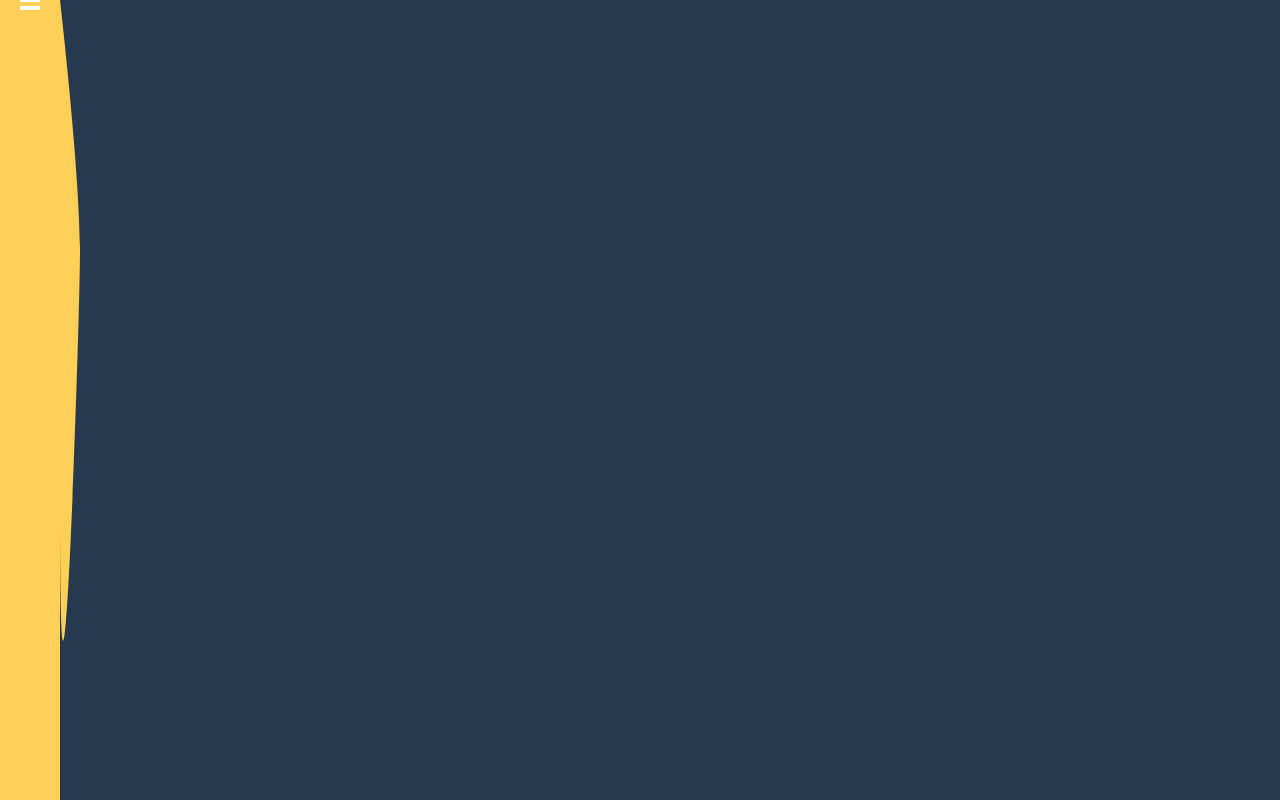
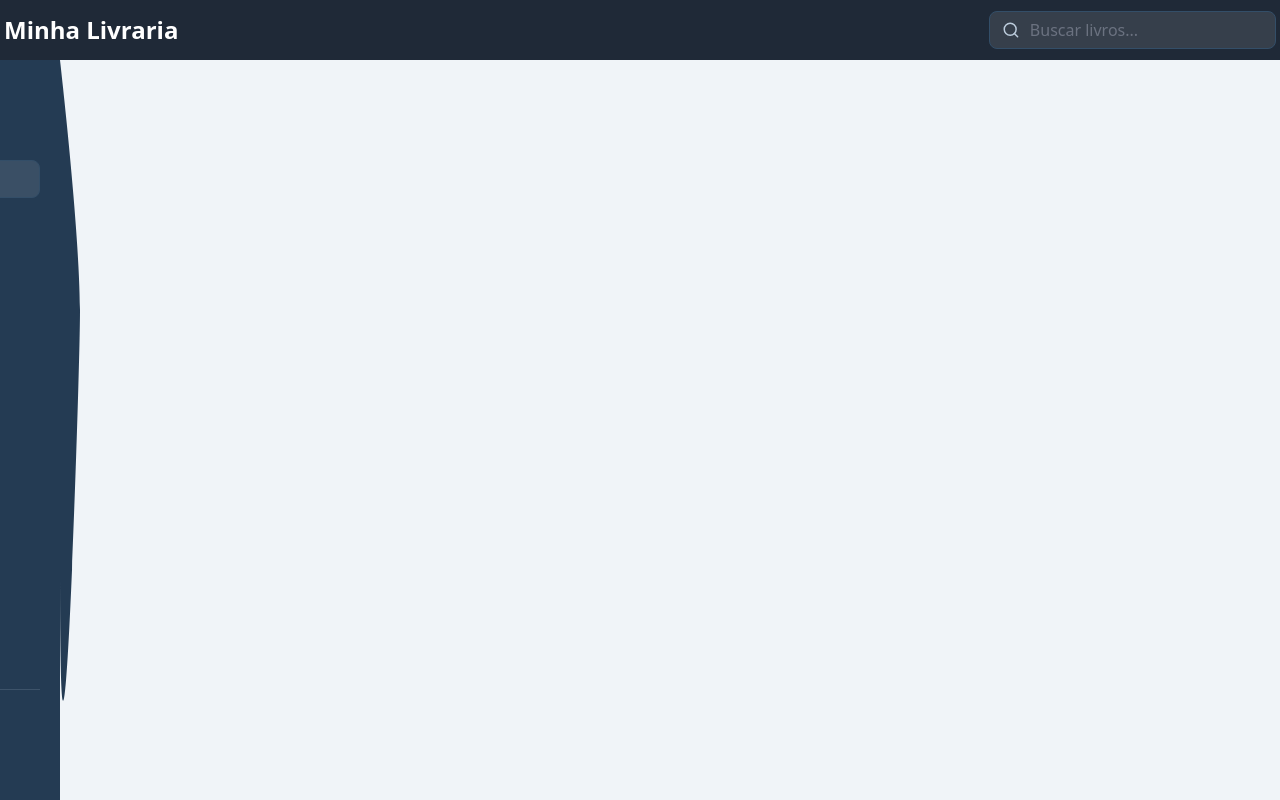
Before and after one commit to Heymesson-AZ/Sistema-Web-de-Livros, a Laravel app: page / in a window 1280 px wide. Run offline with Laravel 12, Linux system fonts and the light colour scheme; style sheets or scripts are compiled from the project's sources; parts of the project's set-up code (start-up, migrations or seed data) failed here and were passed over.

Commit message:
Commit de Layout do Visitante e Menu Principal versao 1.0

```diff
--- a/resources/css/menu.css
+++ b/resources/css/menu.css
@@ -1,98 +1,265 @@
-		body,
-		html {
+/* ==================================================
+   FUNDO E BASE
+================================================== */
+html,
+body {
     margin: 0;
     padding: 0;
     width: 100%;
     height: 100%;
-		    background-color: #26394E;
+    background-color: #f0f4f8;
 }
 
+/* ==================================================
+   MENU LATERAL
+================================================== */
 #menu {
-		    height: 100%;
     position: fixed;
-		    background-color: #FED057;
+    top: 60px; /* começa abaixo da navbar */
+    left: 60px;
     width: 300px;
-		    transition: 1000ms all cubic-bezier(0.19, 1, 0.22, 1);
+    height: calc(100vh - 60px); /* ocupa só abaixo da navbar */
+    background-color: #243b53;
     transform: translateX(-100%);
-		    left: 60px;
+    transition: 0.8s cubic-bezier(0.19, 1, 0.22, 1);
+    z-index: 999; /* abaixo da navbar */
 }
 
 #menu.expanded {
-		    transform: translateX(0%);
-		    left: 0px;
+    transform: translateX(0);
+    left: 0;
 }
 
+/* ==================================================
+   CONTAINER INTERNO
+================================================== */
 .menu-inner {
     width: 100%;
     height: 100%;
-		    position: relative;
+    display: flex;
+    flex-direction: column;
+    padding: 60px 20px 20px;
+    box-sizing: border-box;
 }
 
+/* ==================================================
+   EFEITO BLOB
+================================================== */
 #blob {
+    position: absolute;
     top: 0;
+    right: 60px;
+    height: 100%;
+    transform: translateX(100%);
     z-index: -1;
-		    right: 60px;
-		    transform: translateX(100%);
-		    height: 100%;
-		    position: absolute;
 }
 
 #blob-path {
     height: 100%;
-		    fill: #FED057;
+    fill: #243b53;
 }
 
+/* ==================================================
+   BOTÃO HAMBÚRGUER
+================================================== */
 .hamburger {
-		    right: 20px;
-		    position: absolute;
+    display: flex;
+    flex-direction: column;
+    justify-content: center;
+    align-items: center;
+    gap: 4px;
+    height: 40px;
+
+}
+
+
+.hamburger .line {
+    width: 25px;
+    height: 3px;
+    background-color: #bcccdc;
+}
+
+#menu.expanded .hamburger-label {
+    display: none;
+}
+
+nav {
+    height: 60px;
+}
+
+nav {
+    position: fixed;
+    top: 0;
+    left: 0;
+    width: 100%;
+    z-index: 1000;
+}
+/* ==================================================
+   BUSCA
+================================================== */
+.search-box {
+    display: flex;
+    align-items: center;
+    background: rgba(255, 255, 255, 0.1);
+    border: 1px solid #334e68;
+    border-radius: 8px;
+    padding: 6px 12px;
+    transition: 0.3s ease;
+}
+
+.search-box:focus-within {
+    border-color: #bcccdc;
+    background: rgba(255, 255, 255, 0.15);
+}
+
+.search-box input {
+    background: transparent;
+    border: none;
+    outline: none;
+    box-shadow: none;
+    appearance: none;
+    color: #f0f4f8;
+    width: 100%;
+    margin-left: 10px;
+    padding: 0;
+}
+
+.nav-search {
+    width: 300px;
+}
+
+/* ==================================================
+   LISTA PRINCIPAL
+================================================== */
+.menu-inner ul {
+    flex-grow: 1;
+    overflow-y: auto;
+    margin: 20px 0;
+    padding: 0;
+    list-style: none;
+    width: 100%;
+}
+
+.menu-inner ul > li {
+    display: flex;
+    align-items: center;
+    gap: 15px;
+    padding: 15px 10px;
+    border-radius: 8px;
+    cursor: pointer;
+    color: #f0f4f8;
+    font-family: "Segoe UI", Tahoma, Geneva, Verdana, sans-serif;
+    transition: 0.3s ease;
+
+    /* Animação inicial */
+    opacity: 0;
+    transform: translateX(-20px);
+}
+
+.menu-inner ul > li:hover {
+    background-color: #334e68;
+}
+
+.menu-inner ul > li span {
+    font-size: 16px;
+    font-weight: 400;
+}
+
+/* ==================================================
+   ANIMAÇÃO CASCATA
+================================================== */
+#menu.expanded .menu-inner ul > li {
+    opacity: 1;
+    transform: translateX(0);
+}
+
+#menu.expanded .menu-inner ul > li:nth-child(1) {
+    transition-delay: 0.1s;
+}
+#menu.expanded .menu-inner ul > li:nth-child(2) {
+    transition-delay: 0.2s;
+}
+#menu.expanded .menu-inner ul > li:nth-child(3) {
+    transition-delay: 0.3s;
+}
+#menu.expanded .menu-inner ul > li:nth-child(4) {
+    transition-delay: 0.4s;
+}
+#menu.expanded .menu-inner ul > li:nth-child(5) {
+    transition-delay: 0.5s;
+}
+#menu.expanded .menu-inner ul > li:nth-child(6) {
+    transition-delay: 0.6s;
+}
+#menu.expanded .menu-inner ul > li:nth-child(7) {
+    transition-delay: 0.7s;
+}
+
+/* ==================================================
+   SUBMENUS
+================================================== */
+.menu-inner ul li ul {
+    display: none;
+    margin-top: 5px;
+    padding-left: 35px;
+    color: #9fb3c8;
+    opacity: 0.8;
+    transition: 0.3s ease;
+}
+
+.menu-inner ul li ul li {
+    padding: 8px 0;
+    font-size: 14px;
+    color: #9fb3c8;
+}
+
+.menu-inner ul li ul li:hover {
+    color: #f0f4f8;
+    opacity: 1;
+}
+
+.menu-inner ul li.open > ul {
+    display: block;
+}
+
+/* ==================================================
+   ÍCONES
+================================================== */
+[data-lucide] {
     width: 20px;
     height: 20px;
-		    margin-top: -10px;
+    stroke: #bcccdc;
 }
 
-		.hamburger .line {
-		    width: 100%;
-		    height: 4px;
-		    background-color: #fff;
-		    position: absolute;
+/* ==================================================
+   RODAPÉ
+================================================== */
+.menu-footer {
+    padding: 30px 0;
+    border-top: 1px solid rgba(159, 179, 200, 0.2);
+    text-align: center;
 }
 
-		.hamburger .line:nth-child(2) {
-		    top: 50%;
-		    margin-top: -2px;
+.social-icons {
+    display: flex;
+    justify-content: center;
+    gap: 10px;
+    margin-bottom: 40px;
 }
 
-		.hamburger .line:nth-child(3) {
-		    bottom: 0;
+.social-icons i {
+    width: 30px;
+    height: 30px;
+    stroke: #9fb3c8;
+    cursor: pointer;
+    transition: 0.3s ease;
 }
 
-		h1 {
-		    position: fixed;
-		    right: 0;
-		    margin: 0;
+.social-icons i:hover {
+    stroke: #f0f4f8;
 }
 
-		ul {
-		    padding: 0;
-		    list-style: none;
-		    width: 80%;
-		    margin-left: 10%;
-		    position: absolute;
-		    top: 10px;
+.menu-footer p {
+    font-size: 20px;
+    color: #627d98;
 }
-
-		ul li {
-		    color: #fff;
-		    font-family: sans-serif;
-		    padding: 20px 0;
-		}
-
-		h2 {
-		    position: absolute;
-		    left: 50%;
-		    color: #fff;
-		    margin: 0;
-		    font-size: 16px;
-		    font-family: sans-serif;
-		    font-weight: 100;
-		}
--- a/resources/views/components/layouts/visitante.blade.php
+++ b/resources/views/components/layouts/visitante.blade.php
@@ -9,10 +9,26 @@
 </head>
 
 <body>
+    <nav class="bg-gray-800 text-white p-1" style="display: flex; align-items: center; justify-content: space-between;">
+        <div>
+            <h1 class="text-2xl font-bold">Minha Livraria</h1>
+        </div>
+
+        <div class="search-box">
+            <i data-lucide="search"></i>
+            <input type="text" placeholder="Buscar livros...">
+        </div>
+
+    </nav>
     <x-menu />
     <main>
         {{ $slot }}
     </main>
 </body>
+<script src="https://unpkg.com/lucide@latest"></script>
+<script>
+    // Ativa todos os ícones do Lucide na página
+    lucide.createIcons();
+</script>
 
 </html>
--- a/resources/views/components/menu.blade.php
+++ b/resources/views/components/menu.blade.php
@@ -4,18 +4,76 @@
 		<div class="line"></div>
 		<div class="line"></div>
 	</div>
+	<!-- Icones usando HeroIcons -->
 	<div class="menu-inner">
+		<div class="search-box">
+			<i data-lucide="search"></i>
+			<input type="text" placeholder="Buscar livros...">
+		</div>
 		<ul>
-			<li>Menu Item</li>
-			<li>Menu Item</li>
-			<li>Menu Item</li>
-			<li>Menu Item</li>
-			<li>Menu Item</li>
-			<li>Menu Item</li>
+			<li>
+				<i data-lucide="home"></i>
+				<span>Inicio</span>
+			</li>
+			<li>
+				<i data-lucide="book-open"></i>
+				<span>Catalogo</span>
+			</li>
+			<li>
+				<i data-lucide="tag"></i>
+				<span>Categorias</span>
+				<ul>
+					<li>Ficção</li>
+					<li>Aventura</li>
+					<li>Terror</li>
+					<li>Romance</li>
+					<li>Fantasia</li>
+					<li>Infantil</li>
+					<li>Biografia</li>
+					<li>Autoajuda</li>
+					<li>História</li>
+					<li>Ciência</li>
+					<li>Religião</li>
+					<li>Manga</li>
+				</ul>
+			</li>
+			<li>
+				<i data-lucide="tag"></i>
+				<span>Promoções</span>
+			</li>
+			<li> <i data-lucide="shopping-cart"></i>
+				<span>Carrinho</span>
+			</li>
+			<li>
+				<i data-lucide="user"></i>
+				<span>Conta</span>
+				<ul>
+					<li>
+						<i data-lucide="user"></i>
+						<span>Login</span>
+					</li>
+					<li><i data-lucide="user-plus"></i>
+						<span>Criar Conta</span>
+					</li>
+				</ul>
+			</li>
+			<li> <i data-lucide="contact"></i>
+				<span>Contato</span>
+			</li>
 		</ul>
+		<div class="menu-footer">
+			<!-- ano em tempo real -->
+			<p></p>
+			<div class="social-icons">
+				<i data-lucide="instagram"></i>
+				<i data-lucide="facebook"></i>
+				<i data-lucide="twitter"></i>
+			</div>
+
+		</div>
 	</div>
 
-	<svg version="1.1" id="blob" xmlns="http://www.w3.org/2000/svg" xmlns:xlink="http://www.w3.org/1999/xlink">
+	<svg version="1.1" id="blob">
 		<path id="blob-path" d="M60,500H0V0h60c0,0,20,172,20,250S60,900,60,500z" />
 	</svg>
 </div>
```
Also changed, not shown: resources/js/menu.js (+47 -24 lines). Lines whose indentation alone changed are shown as unchanged.
